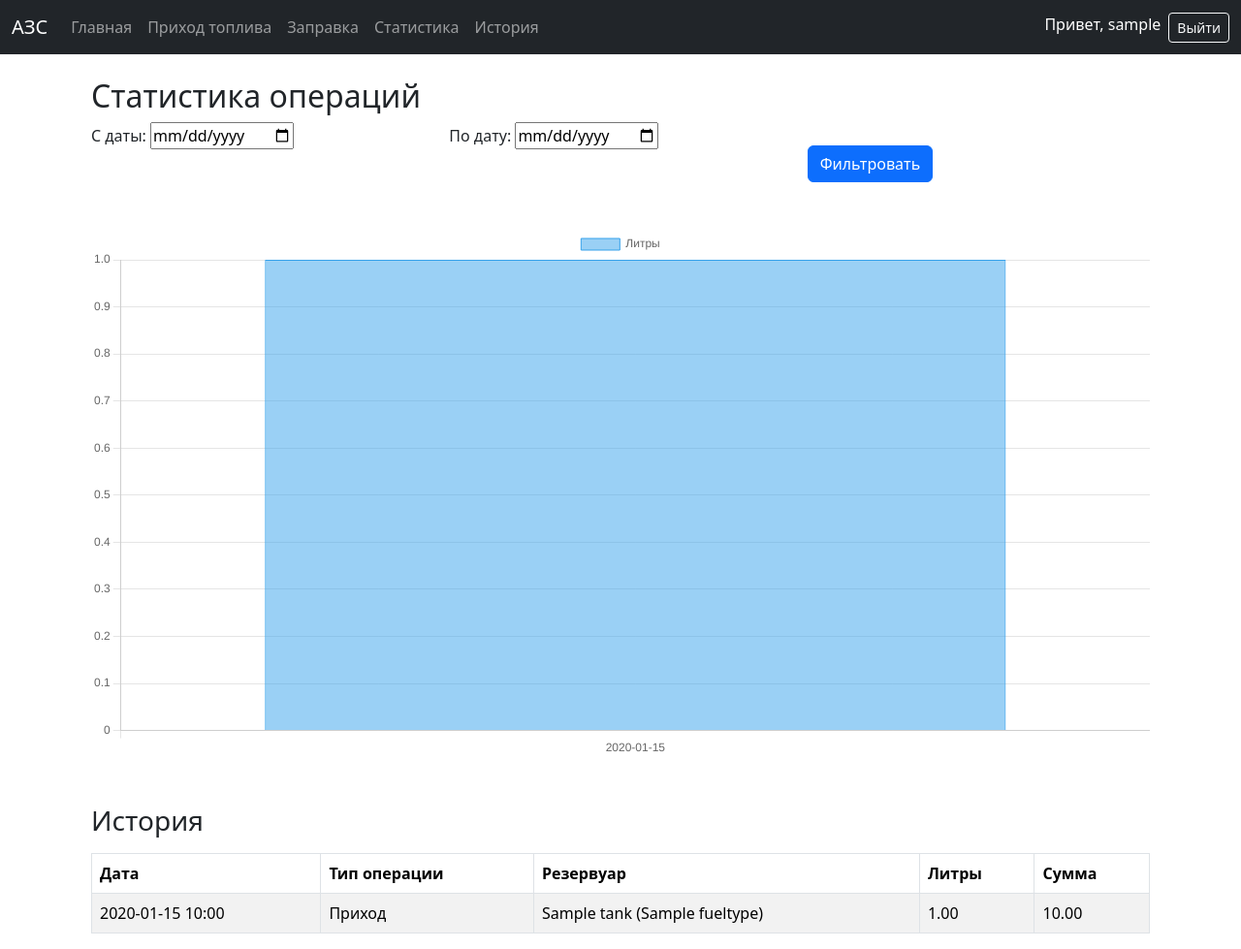
After one commit to Alexxq64/fuel_manager, a Django app: page /statistics/ in a window 1280 px wide. The commit adds this page. Shown: the whole page at 97% size. Run offline with Django 5.2, Linux system fonts and the light colour scheme; a user stored in the database is signed in; tables that the repository leaves empty hold one stand-in row (values such as "Sample post").

Commit message:
statistics

```diff
--- a/fuel_manager/fuel/forms.py
+++ b/fuel_manager/fuel/forms.py
@@ -50,3 +50,15 @@ class RefuelForm(forms.Form):
         if liters and amount:
             raise forms.ValidationError("Укажите только литры ИЛИ только сумму.")
         return cleaned_data
+
+class StatisticsFilterForm(forms.Form):
+    start_date = forms.DateField(
+        required=False,
+        widget=forms.DateInput(attrs={'type': 'date'}),
+        label='С даты'
+    )
+    end_date = forms.DateField(
+        required=False,
+        widget=forms.DateInput(attrs={'type': 'date'}),
+        label='По дату'
+    )
--- a/fuel_manager/fuel/templates/fuel/base.html
+++ b/fuel_manager/fuel/templates/fuel/base.html
@@ -16,7 +16,7 @@
           <li class="nav-item"><a class="nav-link" href="{% url 'home' %}">Главная</a></li>
           <li class="nav-item"><a class="nav-link" href="{% url 'fuel_arrival' %}">Приход топлива</a></li>
           <li class="nav-item"><a class="nav-link" href="{% url 'refuel' %}">Заправка</a></li>
-          <li class="nav-item"><a class="nav-link" href="#">Статистика</a></li>
+          <li class="nav-item"><a class="nav-link" href="{% url 'statistics' %}">Статистика</a></li>
           <li class="nav-item"><a class="nav-link" href="#">История</a></li>
         {% endif %}
       </ul>
--- /dev/null
+++ b/fuel_manager/fuel/templates/fuel/statistics.html
@@ -0,0 +1,67 @@
+{% extends 'fuel/base.html' %}
+{% block content %}
+<div class="container mt-4">
+  <h2>Статистика операций</h2>
+
+  <form method="get" class="row g-3">
+    <div class="col-md-4">{{ form.start_date.label_tag }} {{ form.start_date }}</div>
+    <div class="col-md-4">{{ form.end_date.label_tag }} {{ form.end_date }}</div>
+    <div class="col-md-4">
+      <label>&nbsp;</label><br>
+      <button type="submit" class="btn btn-primary">Фильтровать</button>
+    </div>
+  </form>
+
+  <canvas id="fuelChart" class="mt-5"></canvas>
+
+  <h3 class="mt-5">История</h3>
+  <table class="table table-bordered table-striped mt-3">
+    <thead>
+      <tr>
+        <th>Дата</th>
+        <th>Тип операции</th>
+        <th>Резервуар</th>
+        <th>Литры</th>
+        <th>Сумма</th>
+      </tr>
+    </thead>
+    <tbody>
+      {% for t in transactions %}
+        <tr>
+          <td>{{ t.datetime|date:"Y-m-d H:i" }}</td>
+          <td>{{ t.get_operation_type_display }}</td>
+          <td>{{ t.tank }}</td>
+          <td>{{ t.liters }}</td>
+          <td>{{ t.amount }}</td>
+        </tr>
+      {% empty %}
+        <tr><td colspan="5">Нет данных</td></tr>
+      {% endfor %}
+    </tbody>
+  </table>
+</div>
+
+<script src="https://cdn.jsdelivr.net/npm/chart.js"></script>
+<script>
+  const ctx = document.getElementById('fuelChart').getContext('2d');
+  const chart = new Chart(ctx, {
+    type: 'bar',
+    data: {
+      labels: {{ labels|safe }},
+      datasets: [{
+        label: 'Литры',
+        data: {{ data|safe }},
+        backgroundColor: 'rgba(54, 162, 235, 0.5)',
+        borderColor: 'rgba(54, 162, 235, 1)',
+        borderWidth: 1
+      }]
+    },
+    options: {
+      responsive: true,
+      scales: {
+        y: { beginAtZero: true }
+      }
+    }
+  });
+</script>
+{% endblock %}
--- a/fuel_manager/fuel/urls.py
+++ b/fuel_manager/fuel/urls.py
@@ -5,4 +5,5 @@ urlpatterns = [
     path('', views.home, name='home'),  # главная страница будет показывать views.home
     path('fuel-arrival/', views.fuel_arrival, name='fuel_arrival'),
     path('refuel/', views.refuel, name='refuel'),
+    path('statistics/', views.statistics_view, name='statistics'),
 ]
--- a/fuel_manager/fuel/views.py
+++ b/fuel_manager/fuel/views.py
@@ -76,3 +76,37 @@ def refuel(request):
         form = RefuelForm()
 
     return render(request, 'fuel/refuel.html', {'form': form})
+
+from .forms import StatisticsFilterForm
+
+@login_required
+def statistics_view(request):
+    form = StatisticsFilterForm(request.GET or None)
+    transactions = Transaction.objects.all()
+
+    if form.is_valid():
+        start = form.cleaned_data.get('start_date')
+        end = form.cleaned_data.get('end_date')
+
+        if start:
+            transactions = transactions.filter(datetime__date__gte=start)
+        if end:
+            transactions = transactions.filter(datetime__date__lte=end)
+
+    # Подготовка данных для графика
+    chart_data = {}
+    for t in transactions:
+        day = t.datetime.date().isoformat()
+        chart_data.setdefault(day, 0)
+        chart_data[day] += float(t.liters)
+
+    labels = list(chart_data.keys())
+    data = list(chart_data.values())
+
+    context = {
+        'form': form,
+        'transactions': transactions.order_by('-datetime'),
+        'labels': labels,
+        'data': data,
+    }
+    return render(request, 'fuel/statistics.html', context)
```
